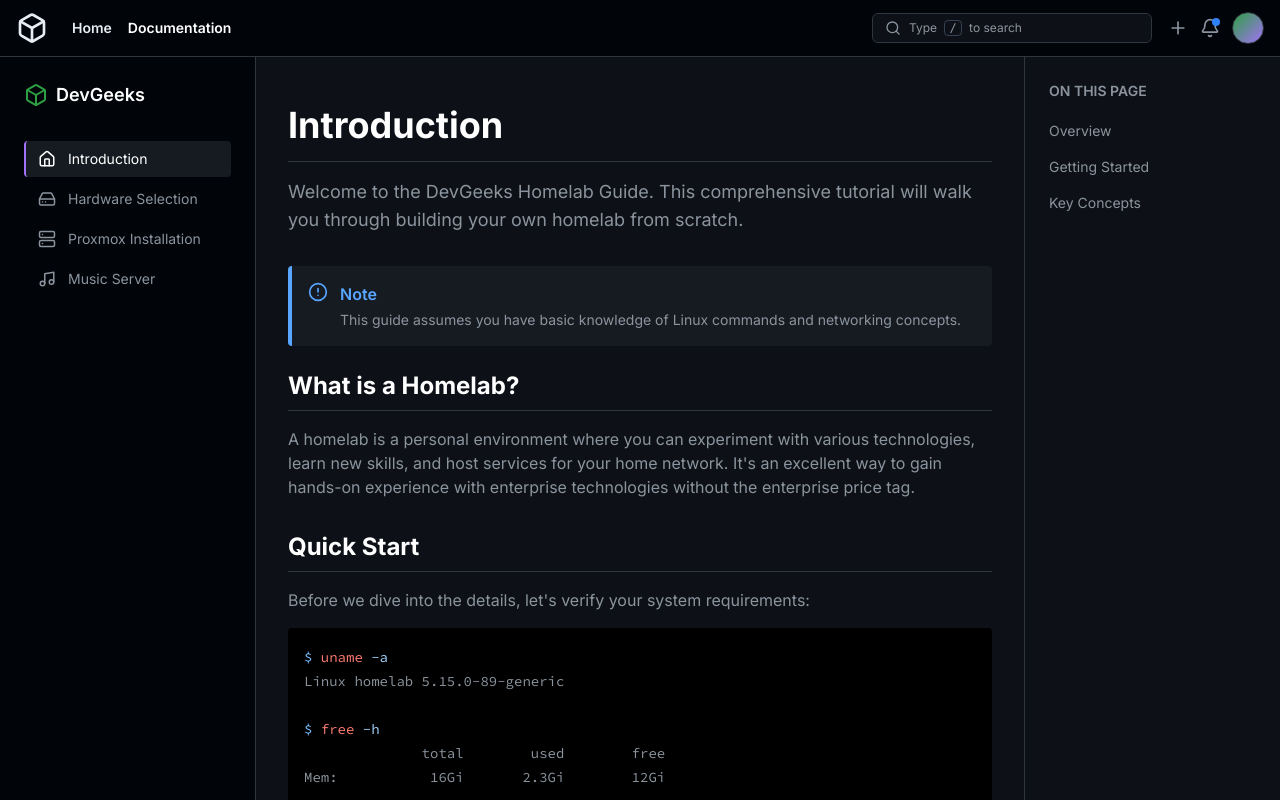
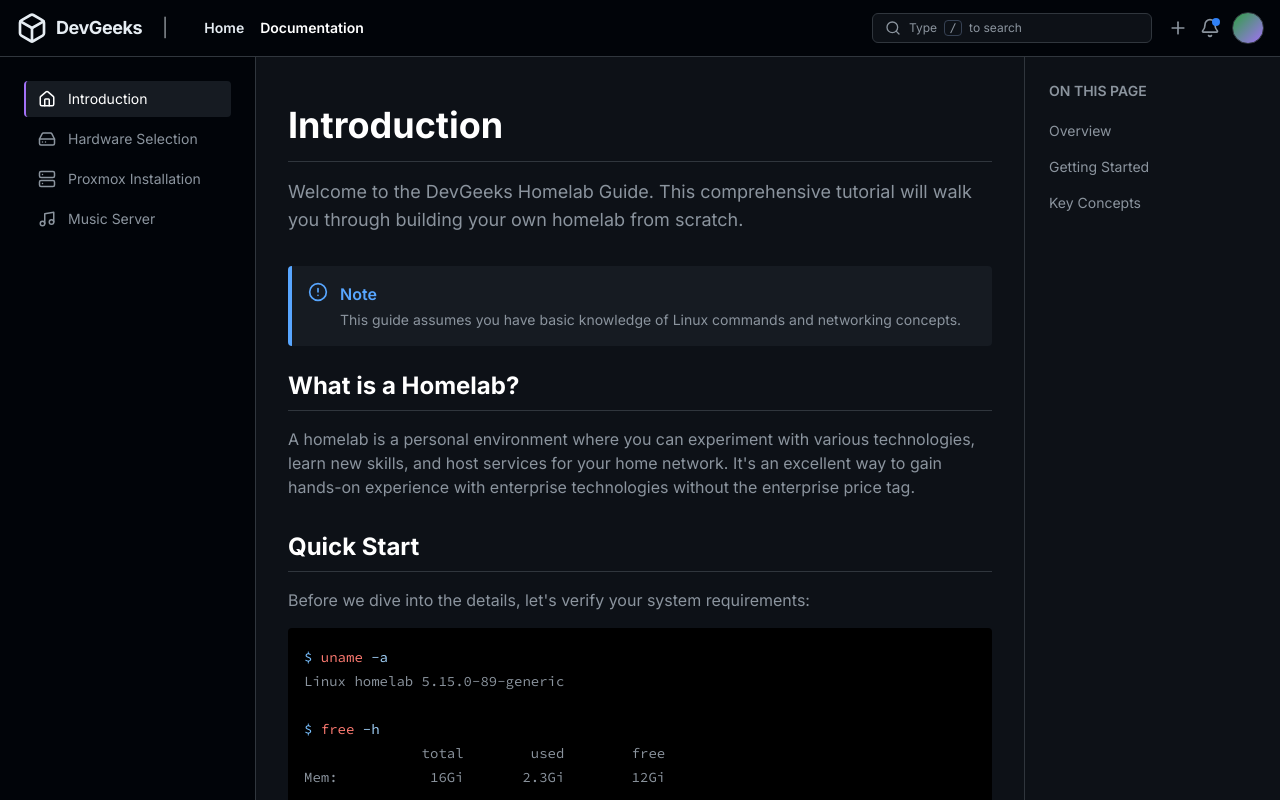
Before and after one commit to Ferum04/DevGeeks, a React (Vite) app: page /docs in a window 1280 px wide. Built offline with nearby package versions, Linux system fonts and the light colour scheme.

Commit message:
better logo

```diff
--- a/src/app/components/layout/header.tsx
+++ b/src/app/components/layout/header.tsx
@@ -17,7 +17,8 @@ export function Header() {
     >
       <div className="flex items-center gap-4">
         {/* Logo */}
-        <Link to="/" className="flex items-center gap-2 group mr-2">
+        <div className="flex items-center gap-2 group mr-2">
+          <Link to="/" className="flex items-center gap-2">
             <Box
               size={32}
               className="transition-colors"
@@ -25,7 +26,12 @@ export function Header() {
               onMouseEnter={(e) => e.currentTarget.style.color = '#8B949E'}
               onMouseLeave={(e) => e.currentTarget.style.color = '#E6EDF3'}
             />
+            <span className="text-lg font-bold tracking-tight" style={{ color: '#E6EDF3' }}>
+              DevGeeks
+            </span>
           </Link>
+          <span className="hidden md:block text-lg font-medium mx-3" style={{ color: '#E6EDF3', opacity: 0.5 }}>|</span>
+        </div>
 
         {/* Navigation Links */}
         <nav className="hidden md:flex items-center gap-4 font-semibold">
--- a/src/app/pages/docs-layout.tsx
+++ b/src/app/pages/docs-layout.tsx
@@ -39,16 +39,6 @@ export function DocsLayout() {
           }}
         >
           <div className="p-6">
-            <Link to="/" className="flex items-center gap-2 mb-8 group">
-              <Box size={24} style={{ color: '#2EA043' }} />
-              <span
-                className="text-lg font-semibold"
-                style={{ color: '#FFFFFF' }}
-              >
-                DevGeeks
-              </span>
-            </Link>
-
             <nav className="space-y-1">
               {navItems.map((item) => {
                 const Icon = item.icon;
```
Also changed, not shown: src/app/components/layout/footer.tsx (line endings or trailing spaces). Lines whose indentation alone changed are shown as unchanged.
